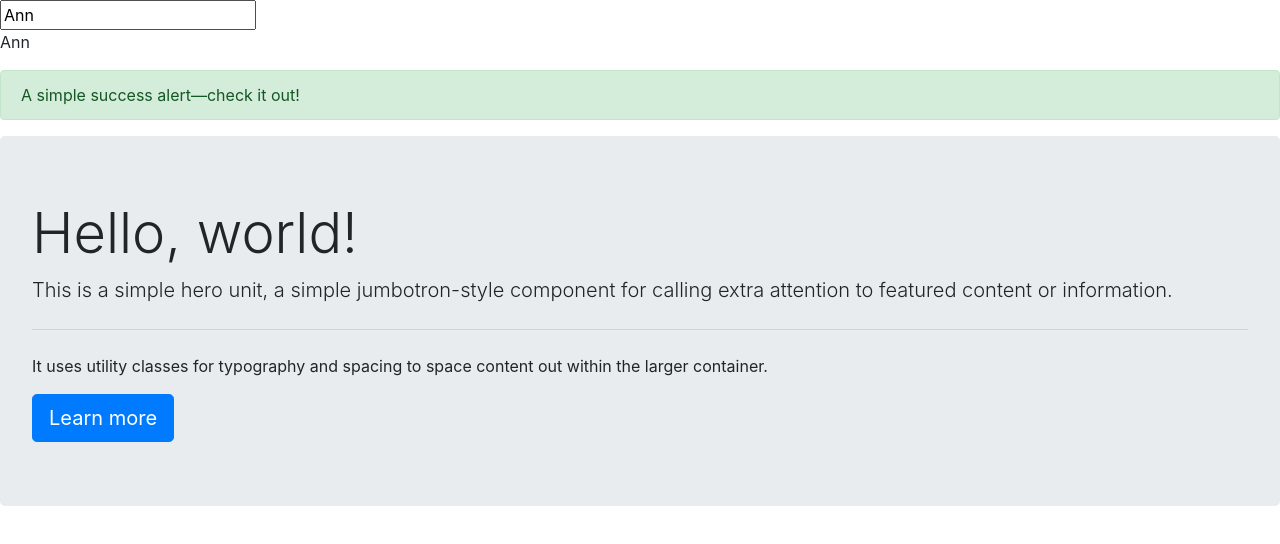
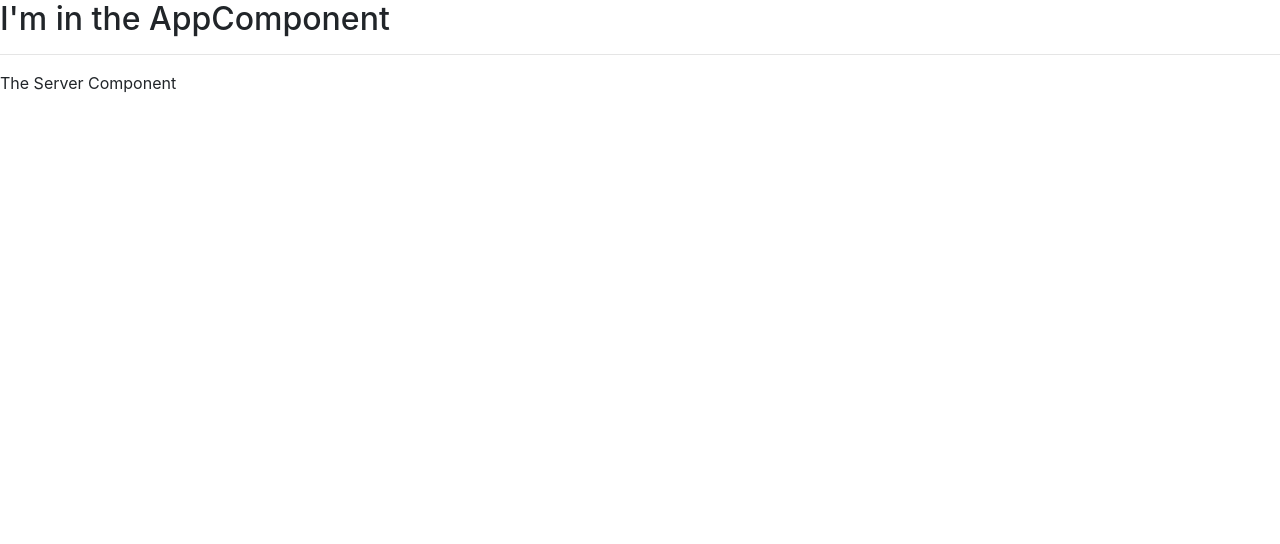
Before and after one commit to amadzia/my-first-angular7-app, an Angular app: page / in a window 1280 px wide. Shown: the top 544 px of the page. Built offline with nearby package versions, Linux system fonts and the light colour scheme.

Commit message:
First component added

```diff
--- a/src/app/app.component.html
+++ b/src/app/app.component.html
@@ -1,14 +1,3 @@
-<input type="text" [(ngModel)]="name">
-<p>{{name}}</p>
-
-<div class="alert alert-success" role="alert">
-  A simple success alert—check it out!
-</div>
-
-<div class="jumbotron">
-  <h1 class="display-4">Hello, world!</h1>
-  <p class="lead">This is a simple hero unit, a simple jumbotron-style component for calling extra attention to featured content or information.</p>
-  <hr class="my-4">
-  <p>It uses utility classes for typography and spacing to space content out within the larger container.</p>
-  <a class="btn btn-primary btn-lg" href="#" role="button">Learn more</a>
-</div>
+<h2>I'm in the AppComponent</h2>
+<hr/>
+<app-server></app-server>
--- a/src/app/app.module.ts
+++ b/src/app/app.module.ts
@@ -3,10 +3,12 @@ import { NgModule } from '@angular/core';
 import { FormsModule } from '@angular/forms';
 
 import { AppComponent } from './app.component';
+import {ServerComponent} from './server/server.component';
 
 @NgModule({
   declarations: [
-    AppComponent
+    AppComponent,
+    ServerComponent
   ],
   imports: [
     BrowserModule,
--- /dev/null
+++ b/src/app/server/server.component.html
@@ -0,0 +1 @@
+<p>The Server Component</p>
```
Also changed, not shown: src/app/server/server.component.ts (added, +9 -0 lines).
